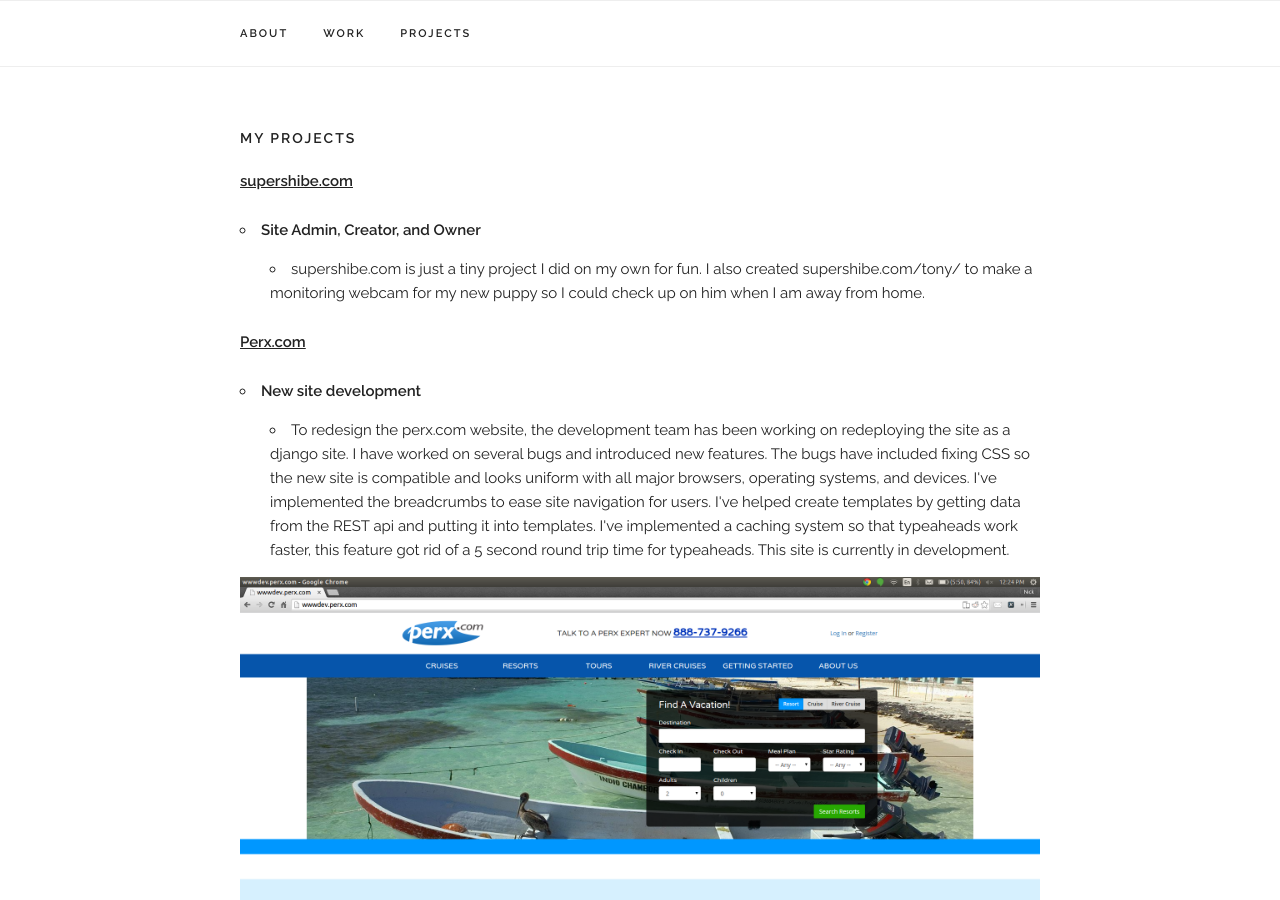
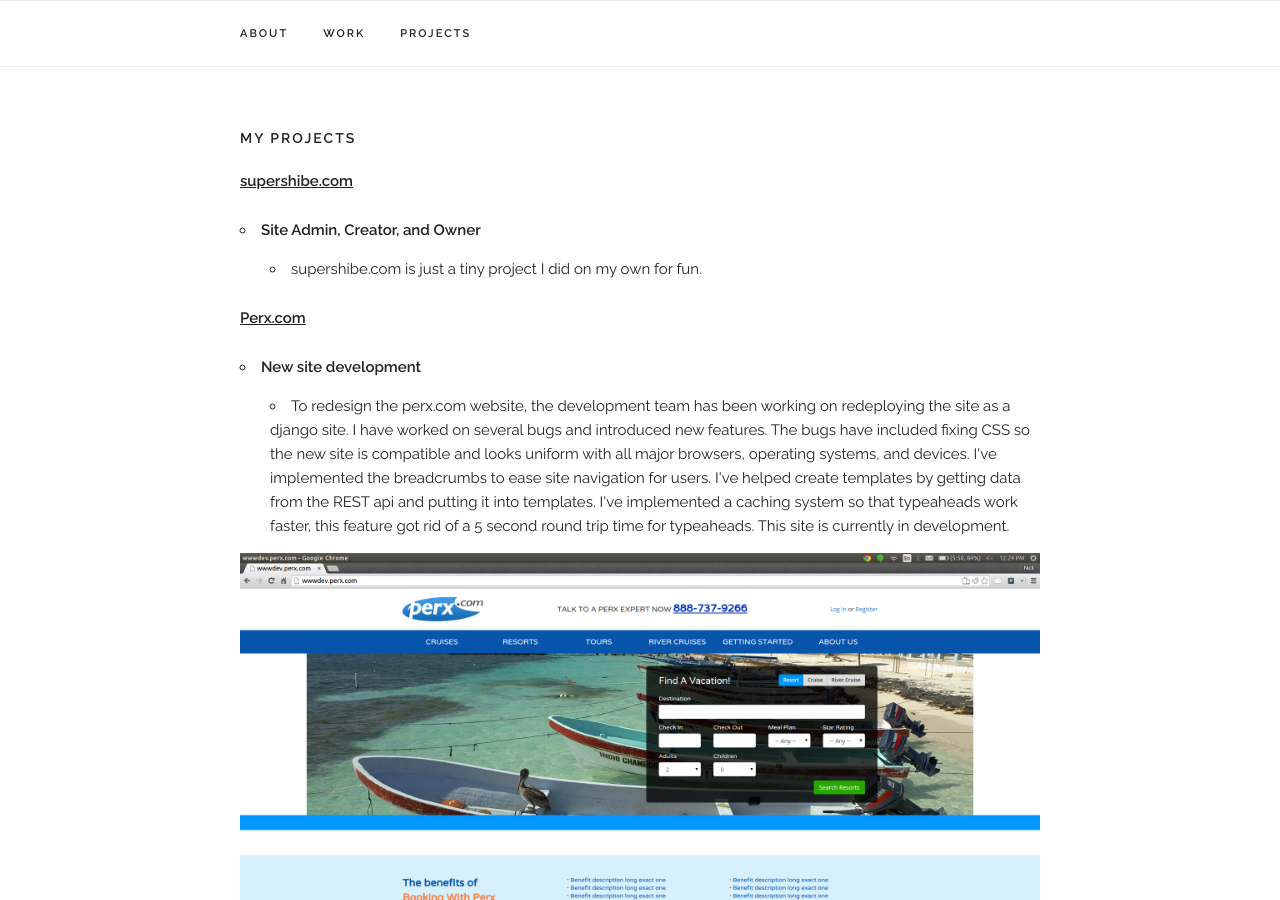
Before and after one commit to PresidentNick/presidentnick.github.io, a Jekyll site: the page index.html, which Jekyll copies as it is, in a window 1280 px wide and 900 px high, scrolled down 1486 px. Built offline with Jekyll 4.4.1, drawn with Linux system fonts in a browser that asks for light colours; nearby versions of some CDN libraries; comment, search, counter and statistics services are not loaded.

Commit message:
Update index.html

```diff
--- a/index.html
+++ b/index.html
@@ -160,8 +160,7 @@
                   <b>Site Admin, Creator, and Owner</b>
                   <ul>
                       <li>
-                          supershibe.com is just a tiny project I did on my own for fun. I also created supershibe.com/tony/ to make a
-                          monitoring webcam for my new puppy so I could check up on him when I am away from home.
+                          supershibe.com is just a tiny project I did on my own for fun.
                       </li>
                   </ul>
               </li>
```
